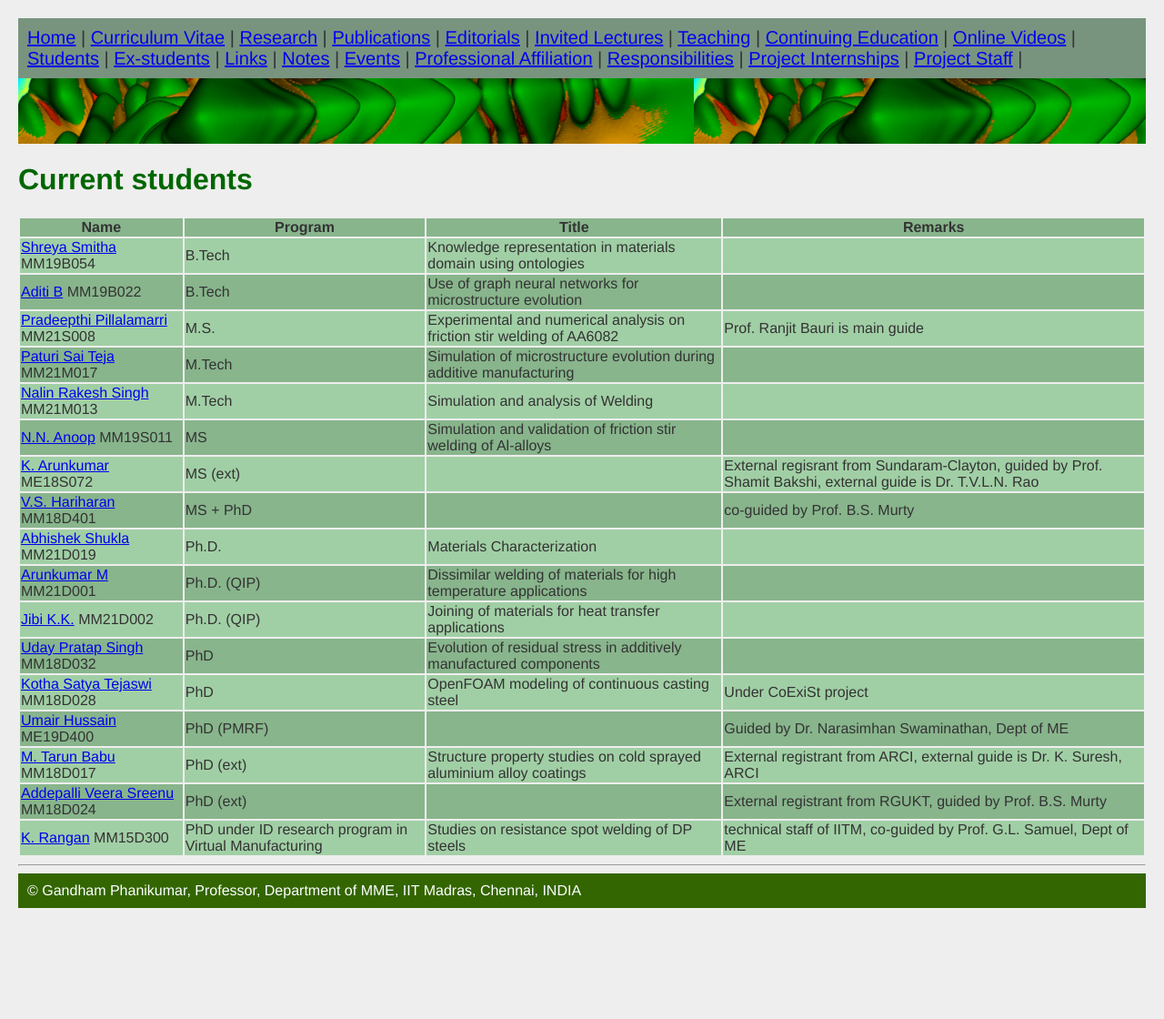
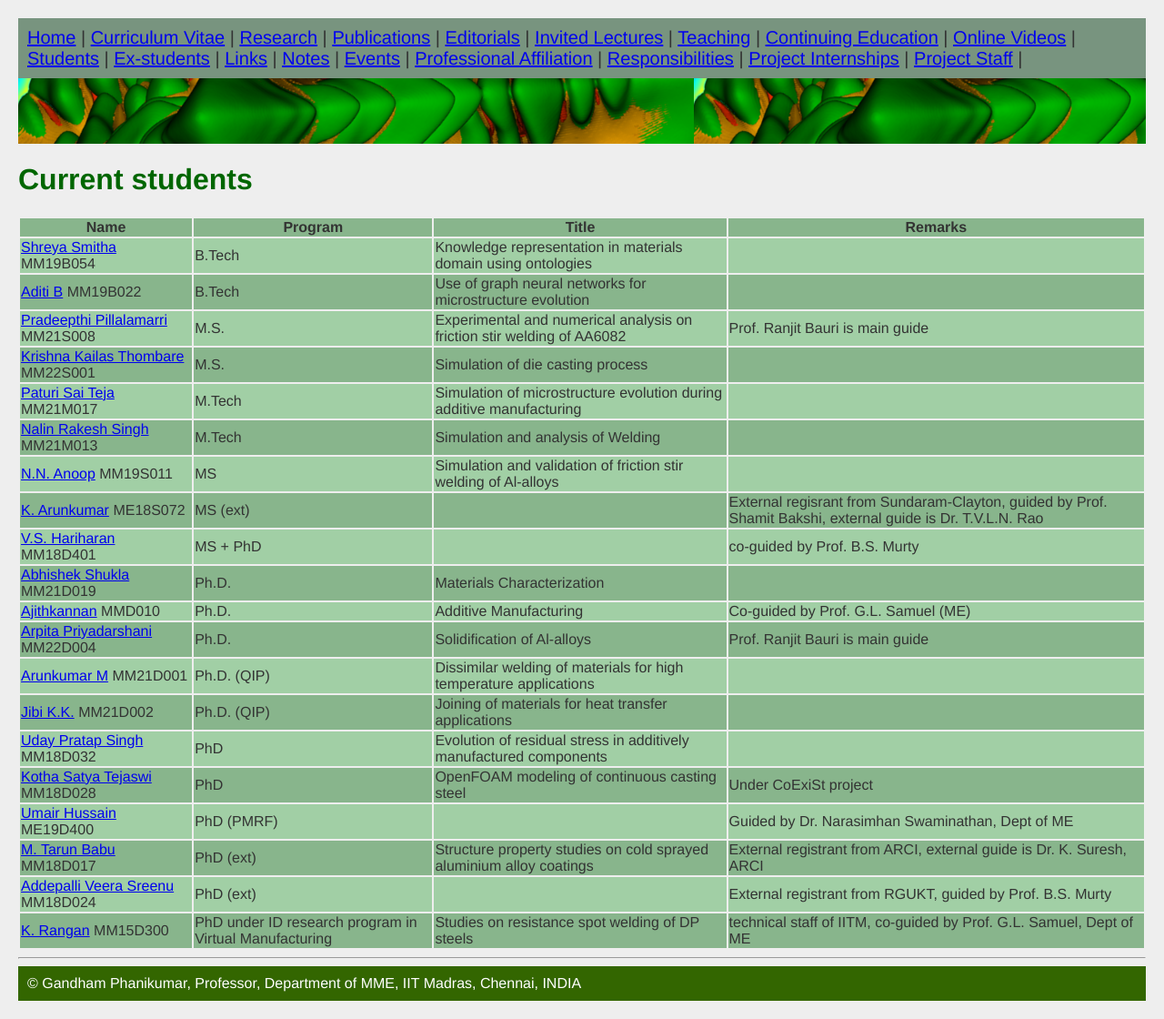
Before and after one commit to gphanikumar/gphanikumar.github.io, a Jekyll site: the page built from _pages/students.md, in a window 1280 px wide. Shown: the whole page at 91% size. Built offline with Jekyll 4.4.1, drawn with Linux system fonts in a browser that asks for light colours; before the commit the page ends 1018 px from its top, so only the background shows below that.

Commit message:
added new students

```diff
--- a/_data/stu.yml
+++ b/_data/stu.yml
@@ -117,3 +117,24 @@
   title: Use of graph neural networks for microstructure evolution
   remarks:
 #-------------------------------------------------------------
+- name: Ajithkannan
+  roll: MMD010
+  url: "students/ajithkannan"
+  prog: Ph.D.
+  title: Additive Manufacturing
+  remarks: Co-guided by Prof. G.L. Samuel (ME)
+#-------------------------------------------------------------
+- name: Krishna Kailas Thombare
+  roll: MM22S001
+  url: "students/thombare"
+  prog: M.S.
+  title: Simulation of die casting process
+  remarks:
+#-------------------------------------------------------------
+- name: Arpita Priyadarshani
+  roll: MM22D004
+  url: "students/arpita"
+  prog: Ph.D.
+  title: Solidification of Al-alloys
+  remarks: Prof. Ranjit Bauri is main guide
+#-------------------------------------------------------------
--- /dev/null
+++ b/_pages/arpita.md
@@ -0,0 +1,10 @@
+---
+permalink: "students/arpita.html"
+title: Arpita Priyadarshani
+layout: students
+---
+# Arpita Priyadarshani
+
+Roll No: MM22D004
+
+Prof. Ranjit Bauri is the main guide.
--- /dev/null
+++ b/_pages/thombare.md
@@ -0,0 +1,8 @@
+---
+permalink: "students/thombare.html"
+title: Krishna Kailas Thombare
+layout: students
+---
+# Krishna Kailas Thombare
+
+Roll No: MM22S001
```
Also changed, not shown: _includes/pubs.html (+22 -0 lines), _pages/ajithkannan.md (added, +10 -0 lines).
